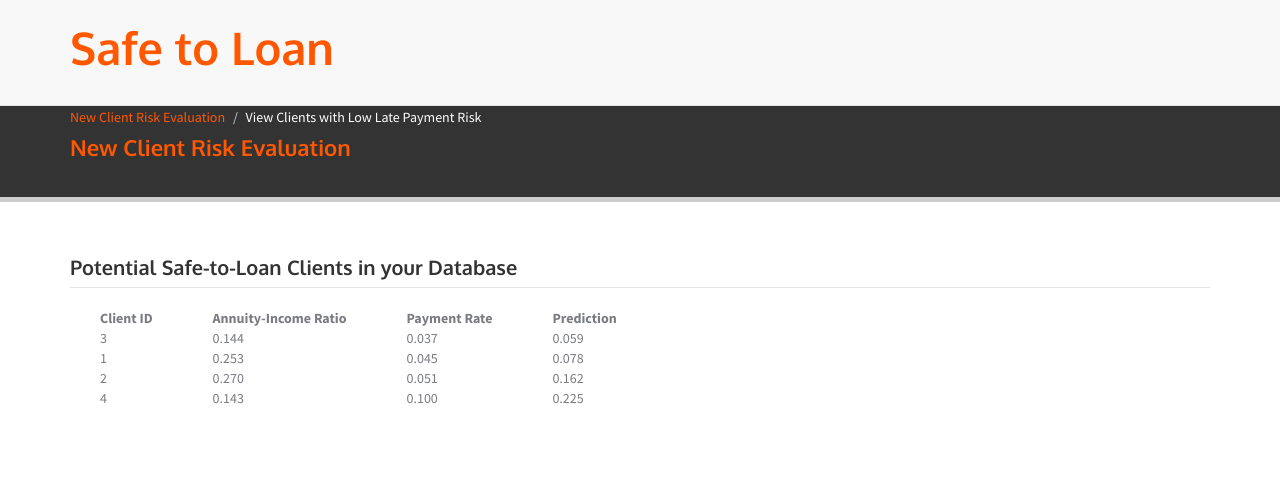
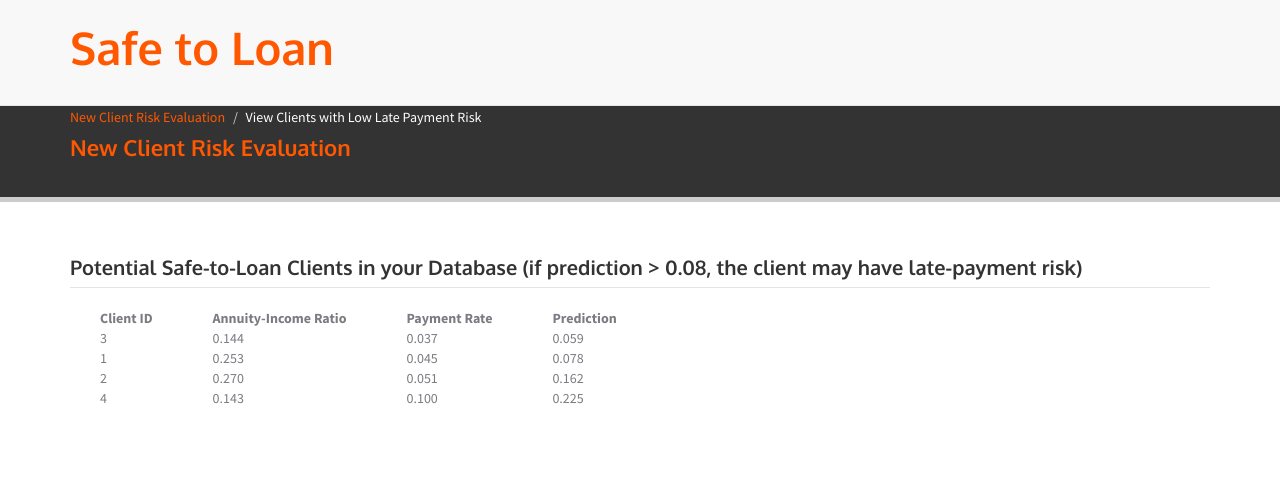
Before and after one commit to sharonZzz96/MSiA423-final-project-2019, a Flask app: page /view in a window 1280 px wide. Shown: the top 479 px of the page. Run offline with Flask 2, Linux system fonts and the light colour scheme; data comes from the database, SQL or seed files in the repository; parts of the project's set-up code (start-up, migrations or seed data) failed here and were passed over; some libraries are stand-ins or nearby versions.

Commit message:
updated html;

```diff
--- a/templates/index.html
+++ b/templates/index.html
@@ -143,7 +143,7 @@
                         <input type=number required=required min=1 size=15 name=income placeholder="enter 1 if no income">
                       </div>
                       <div class='block'>
-                        <label>Days since the client apply for Credit Bureau credit before current application (take average days if the client has applied multiple times)</label>
+                        <label>Days since the client applied for Credit Bureau credit before current application (take average days if the client has applied multiple times)</label>
                         <input type=number required=required min=0 size=15 step=0.01 name=BURO_DAYS_CREDIT_MEAN placeholder="">
                       </div>
                       <div class='block'>
--- a/templates/view.html
+++ b/templates/view.html
@@ -118,7 +118,7 @@
 
 
       <fieldset>
-      <legend><h3 style='margin-top: -30px'>Potential Safe-to-Loan Clients in your Database</h3></legend>
+      <legend><h3 style='margin-top: -30px'>Potential Safe-to-Loan Clients in your Database (if prediction > 0.08, the client may have late-payment risk)</h3></legend>
       {% if users %}
       <table>
         <thead>
```
